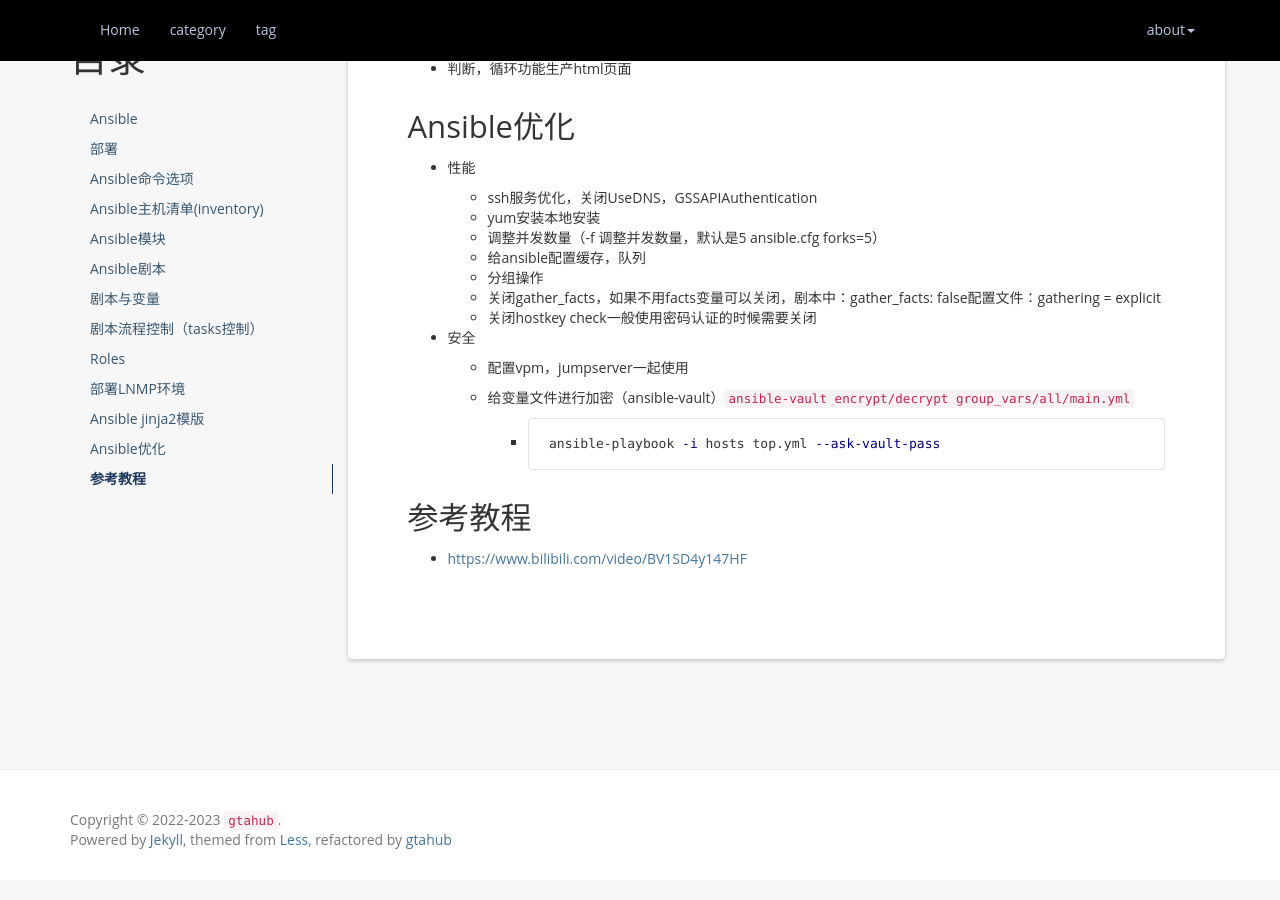
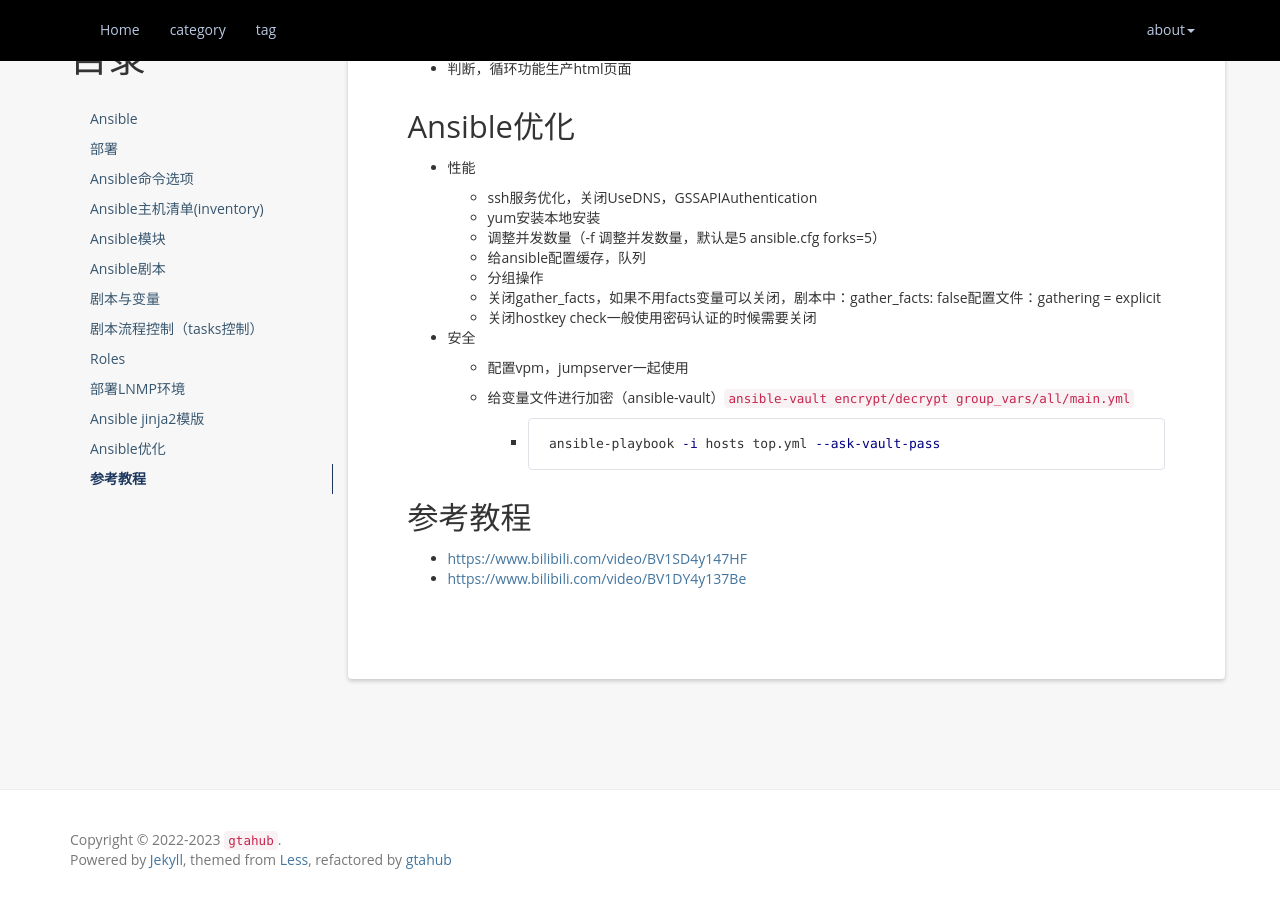
Before and after one commit to atgtahub/atgtahub.github.io, a Jekyll site: the page built from _posts/linux/ansible/2023-10-03-ansible.md, in a window 1280 px wide and 900 px high, scrolled down 33006 px. Built offline with Jekyll 4.4.1, drawn with Linux system fonts in a browser that asks for light colours; a script that is not in the unit is left out; comment, search, counter and statistics services are not loaded; some of the changed lines change nothing that is shown.

Commit message:
refactor(posts): 2023-10-03-ansible.md

```diff
--- a/_posts/linux/ansible/2023-10-03-ansible.md
+++ b/_posts/linux/ansible/2023-10-03-ansible.md
@@ -252,7 +252,7 @@
 ## Ansible模块
 
 - Ansible AD-Hoc ansible命令行批量执行命令（使用各种模块）
-- 官方文档：<a href="https://docs.ansible.com/ansible/latest/collections/ansible/builtin/index.html#plugins-in-ansible-builtin" >https://docs.ansible.com/ansible/latest/collections/ansible/builtin/index.html#plugins-in-ansible-builtin</a>
+- 官方文档：<a target="_blank" href="https://docs.ansible.com/ansible/latest/collections/ansible/builtin/index.html#plugins-in-ansible-builtin" >https://docs.ansible.com/ansible/latest/collections/ansible/builtin/index.html#plugins-in-ansible-builtin</a>
 
 
 
@@ -725,7 +725,7 @@
 
 - Ad-hoc命令使用ansible模块，单次执行方便，对于重复执行（部署环境nginx源，php源）
 - 对于重复性操作与部署推荐使用剧本（脚本），剧本的本质，使用模块+固定格式（对齐）
-- 官方文档：<a href="https://docs.ansible.com/ansible/latest/playbook_guide/index.html">https://docs.ansible.com/ansible/latest/playbook_guide/index.html</a>
+- 官方文档：<a target="_blank" href="https://docs.ansible.com/ansible/latest/playbook_guide/index.html">https://docs.ansible.com/ansible/latest/playbook_guide/index.html</a>
 
 
 
@@ -1936,4 +1936,5 @@
 参考教程
 -
 
-- <a href="https://www.bilibili.com/video/BV1SD4y147HF">https://www.bilibili.com/video/BV1SD4y147HF</a>
+- <a href="https://www.bilibili.com/video/BV1SD4y147HF" target="_blank">https://www.bilibili.com/video/BV1SD4y147HF</a>
+- <a href="https://www.bilibili.com/video/BV1DY4y137Be" target="_blank">https://www.bilibili.com/video/BV1DY4y137Be</a>
--- a/styles/js/lessismore.js
+++ b/styles/js/lessismore.js
@@ -40,7 +40,9 @@
 
 }(jQuery)
 
-
+/**
+ * 修复"{{  }}" 不渲染问题
+ */
 var fixBrace = function () {
 	var list = document.querySelectorAll('code');
 	list.forEach(function(item){
@@ -59,3 +61,7 @@
 	});
 };
 fixBrace();
+
+document.querySelectorAll('a[href^="http"], a[href^="https"]').forEach(element => {
+	element.target = '_blank';
+});
```
